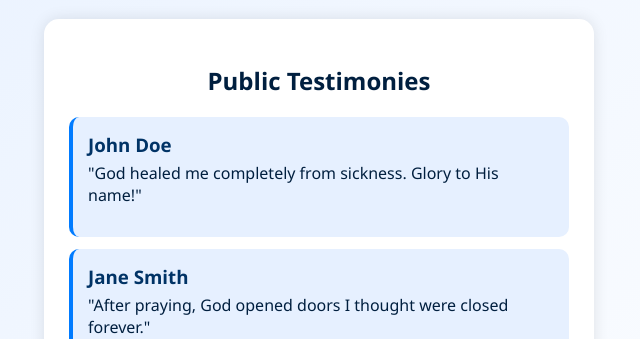
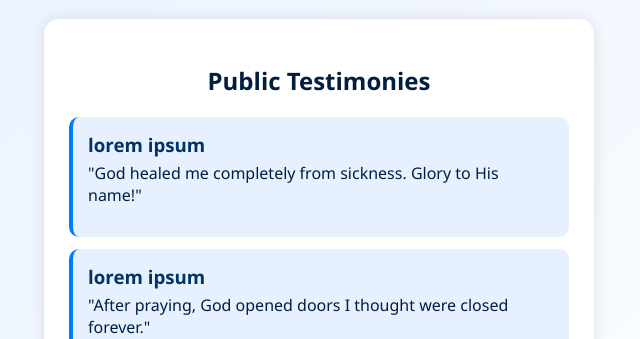
Before and after one commit to Exiels1/ufmtestimony, a plain HTML site: page testimonies.html in a window 1280 px wide. Shown: the part 178-517 px from the top of the page, 321-961 px from the left. Drawn offline with Linux system fonts and the light colour scheme.

```diff
--- a/testimonies.html
+++ b/testimonies.html
@@ -19,12 +19,12 @@
         <h2>Public Testimonies</h2>
 
         <div class="testimony">
-            <h3>John Doe</h3>
+            <h3>lorem ipsum</h3>
             <p>"God healed me completely from sickness. Glory to His name!"</p>
         </div>
 
         <div class="testimony">
-            <h3>Jane Smith</h3>
+            <h3>lorem ipsum</h3>
             <p>"After praying, God opened doors I thought were closed forever."</p>
         </div>
 
```
